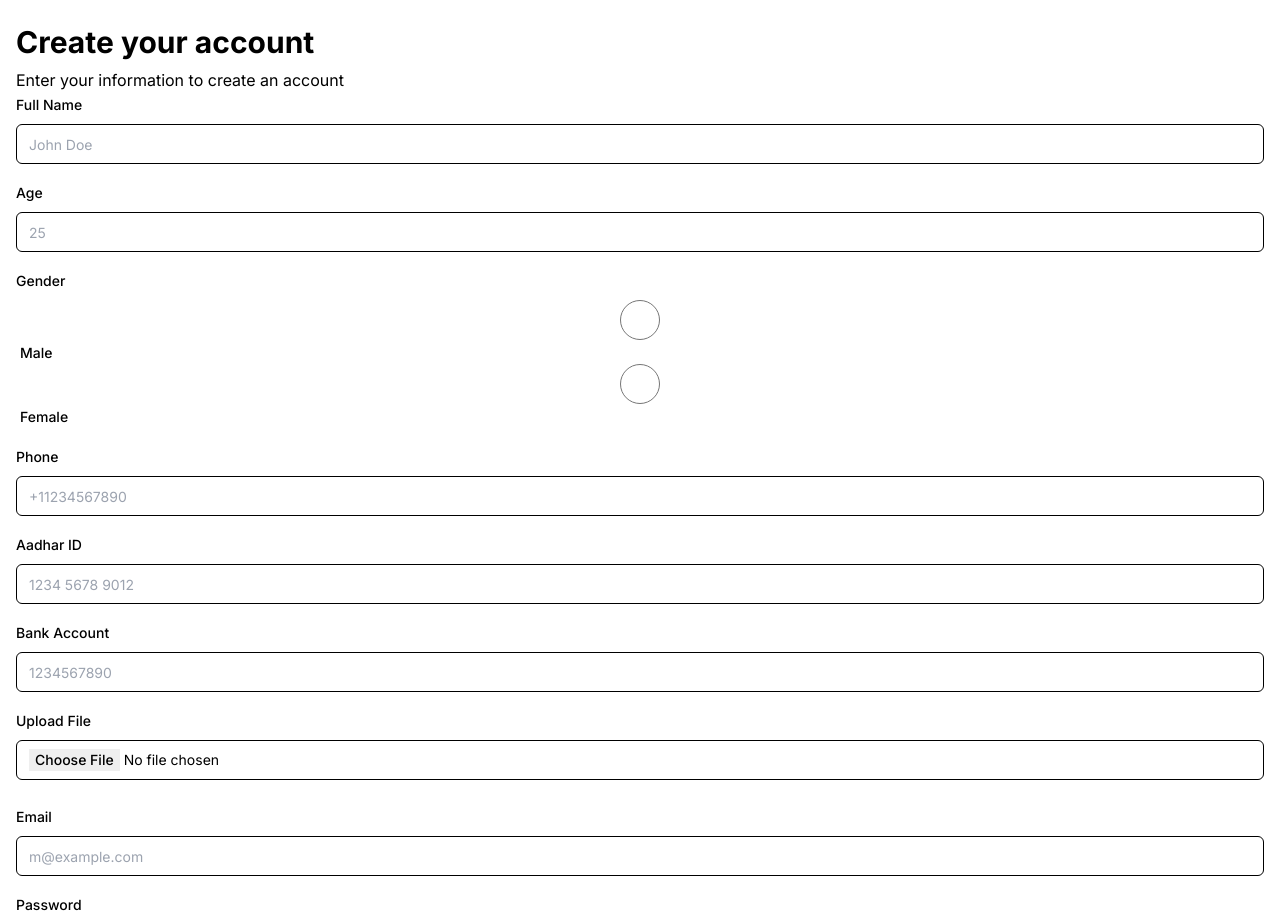
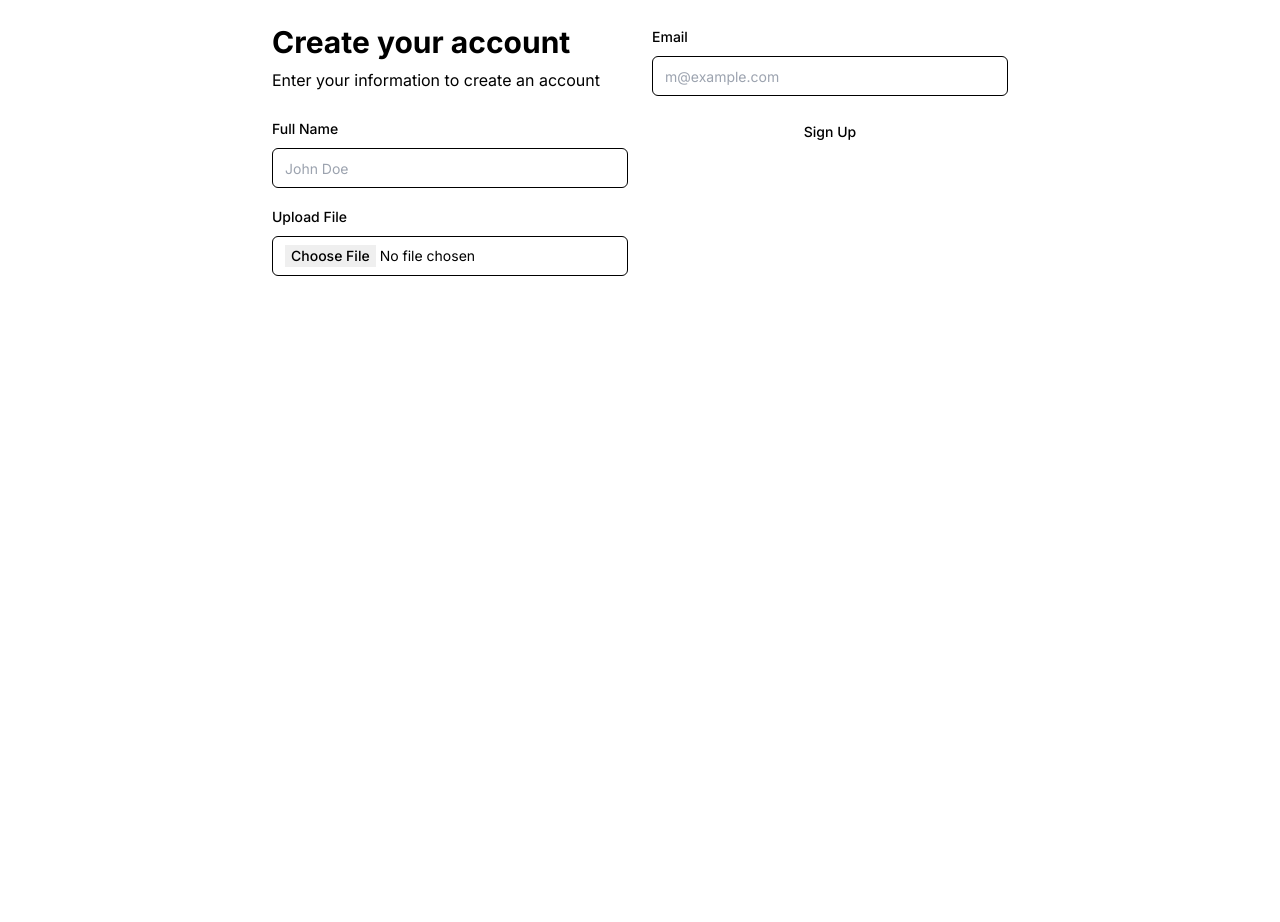
Before and after one commit to Sudhanshu-Bharti/tourapp, a Next.js app: page /register in a window 1280 px wide. Shown: the top 922 px of the page. After the commit the page ends 800 px from the top, so only its background shows below. Built offline with nearby package versions, Linux system fonts and the light colour scheme.

Commit message:
photos upload done

```diff
--- a/app/register/page.jsx
+++ /dev/null
@@ -1,71 +0,0 @@
-
-import { Label } from "@/components/ui/label"
-import { Input } from "@/components/ui/input"
-import { Button } from "@/components/ui/button"
-
-export default function page() {
-  return (
-    <div className="grid md:grid-cols-2 gap-6 max-w-3xl mx-auto px-4 py-6">
-      <div className="space-y-6">
-        <div className="space-y-2">
-          <h1 className="text-3xl font-bold">Create your account</h1>
-          <p className="text-gray-500 dark:text-gray-400">Enter your information to create an account</p>
-        </div>
-        <div className="space-y-4">
-          <div className="space-y-2">
-            <Label htmlFor="name">Full Name</Label>
-            <Input id="name" placeholder="John Doe" required />
-          </div>
-          <div className="space-y-2">
-            <Label htmlFor="age">Age</Label>
-            <Input id="age" placeholder="25" required />
-          </div>
-          <div className="space-y-2">
-            <Label>Gender</Label>
-            <div className="space-x-2">
-              <Label className="inline-block" htmlFor="gender-male">
-                <Input id="gender-male" name="gender" type="radio" value="male" />
-                <span className="ml-1">Male</span>
-              </Label>
-              <Label className="inline-block" htmlFor="gender-female">
-                <Input id="gender-female" name="gender" type="radio" value="female" />
-                <span className="ml-1">Female</span>
-              </Label>
-            </div>
-          </div>
-          <div className="space-y-2">
-            <Label htmlFor="phone">Phone</Label>
-            <Input id="phone" placeholder="+11234567890" required />
-          </div>
-          <div className="space-y-2">
-            <Label htmlFor="aadhar">Aadhar ID</Label>
-            <Input id="aadhar" placeholder="1234 5678 9012" required />
-          </div>
-          <div className="space-y-2">
-            <Label htmlFor="bank">Bank Account</Label>
-            <Input id="bank" placeholder="1234567890" required />
-          </div>
-          <div className="space-y-2">
-            <Label htmlFor="file">Upload File</Label>
-            <Input  id="file" type="file" />
-          </div>
-        </div>
-      </div>
-      <div className="space-y-6">
-        <div className="space-y-4">
-          <div className="space-y-2">
-            <Label htmlFor="email">Email</Label>
-            <Input id="email" placeholder="m@example.com" required type="email" />
-          </div>
-          <div className="space-y-2">
-            <Label htmlFor="password">Password</Label>
-            <Input id="password" required type="password" />
-          </div>
-          <Button className="w-full" type="submit">
-            Sign Up
-          </Button>
-        </div>
-      </div>
-    </div>
-  )
-}
--- /dev/null
+++ b/app/register/page.tsx
@@ -0,0 +1,65 @@
+'use client'
+import { ChangeEvent, useState } from 'react';
+import { Label } from "@/components/ui/label"
+import { Input } from "@/components/ui/input"
+import { Button } from "@/components/ui/button"
+import {createClient}  from "@/utils/supabase/client";
+
+export default function Page() {
+  const [file, setFile] = useState(null);
+
+  // const handleFileChange = (e) => {
+  //   setFile(e.target.files[0]);
+  // };
+
+  const handleUpload = async ( e : ChangeEvent<HTMLInputElement>) => {
+   let file;
+   if(e.target.files){
+    file= e.target.files[0];
+   }
+   const supabase = createClient();
+   const  {data , error} = await supabase.storage.from('guide-documents').upload('public' +file?.name,file as File)
+  if(data){
+    console.log(data)
+  } else if (error){
+    console.log(error.message);
+  }
+  };
+
+  // function handleFileChange(e: ChangeEvent<HTMLInputElement>): void {
+  //   throw new Error('Function not implemented.');
+  // }
+
+  return (
+    <div className="grid md:grid-cols-2 gap-6 max-w-3xl mx-auto px-4 py-6">
+      <div className="space-y-6">
+        <div className="space-y-2">
+          <h1 className="text-3xl font-bold">Create your account</h1>
+          <p className="text-gray-500 dark:text-gray-400">Enter your information to create an account</p>
+        </div>
+        <div className="space-y-4">
+          <div className="space-y-2">
+            <Label htmlFor="name">Full Name</Label>
+            <Input id="name" placeholder="John Doe" required />
+          </div>
+          {/* Add other form fields */}
+          <div className="space-y-2">
+            <Label htmlFor="file">Upload File</Label>
+            <Input onChange={(e)=> handleUpload(e)} id="file" type="file" />
+          </div>
+        </div>
+      </div>
+      <div className="space-y-6">
+        <div className="space-y-4">
+          <div className="space-y-2">
+            <Label htmlFor="email">Email</Label>
+            <Input id="email" placeholder="m@example.com" required type="email" />
+          </div>
+          <Button  className="w-full" type="button">
+            Sign Up
+          </Button>
+        </div>
+      </div>
+    </div>
+  );
+}
```
